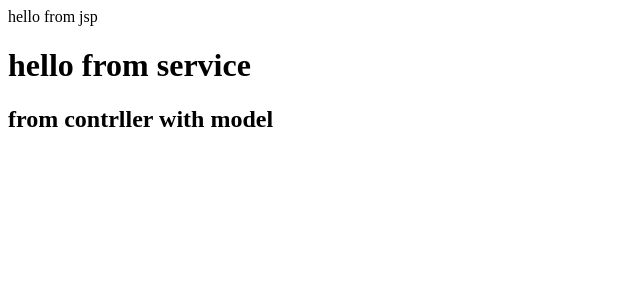
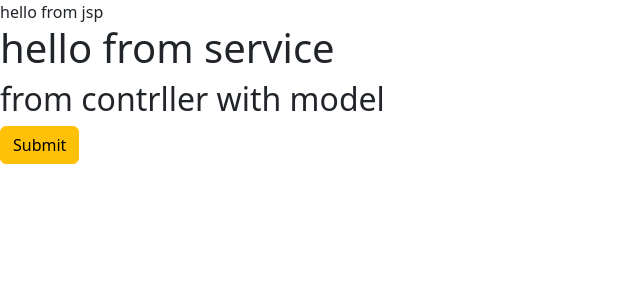
Before and after one commit to nghiem-jr/laptopshop-f2, a Java web app: page / in a window 1280 px wide. Shown: the top 300 px of the page, without its empty margins (0-640 px from the left). Run offline with Spring Boot 4, a stand-in JSP engine, Linux system fonts and the light colour scheme.

Commit message:
cau hinh css

```diff
--- a/src/main/webapp/WEB-INF/view/hello.jsp
+++ b/src/main/webapp/WEB-INF/view/hello.jsp
@@ -7,6 +7,13 @@
             <meta charset="UTF-8">
             <meta name="viewport" content="width=device-width, initial-scale=1.0">
             <title>Document</title>
+
+            <!-- Latest compiled and minified CSS-->
+            <link href="https://cdn.jsdelivr.net/npm/bootstrap@5.3.2/dist/css/bootstrap.min.css" rel="stylesheet">
+            <!-- Latest compiled JavaScript -->
+            <script src="https://cdn.jsdelivr.net/npm/bootstrap@5.3.2/dist/js/bootstrap.bundle.min.js"></script>
+            <script src="https://ajax.googleapis.com/ajax/libs/jquery/3.7.1/jquery.min.js"></script>
+            <!-- <link rel="stylesheet" href="/css/demo.css"> -->
         </head>
 
         <body>
@@ -18,7 +25,7 @@
                 <h2>
                     ${hoidanit}
                 </h2>
-
+                <button class="btn btn-warning">Submit</button>
             </div>
         </body>
 
--- /dev/null
+++ b/src/main/webapp/resources/css/demo.css
@@ -0,0 +1,4 @@
+button {
+    background-color: red;
+    color: aqua;
+}
```
Also changed, not shown: src/main/java/vn/hoidanit/laptopshop/config/WebMvcConfig.java (+8 -0 lines), src/main/resources/static/index.html (deleted, +0 -16 lines).
